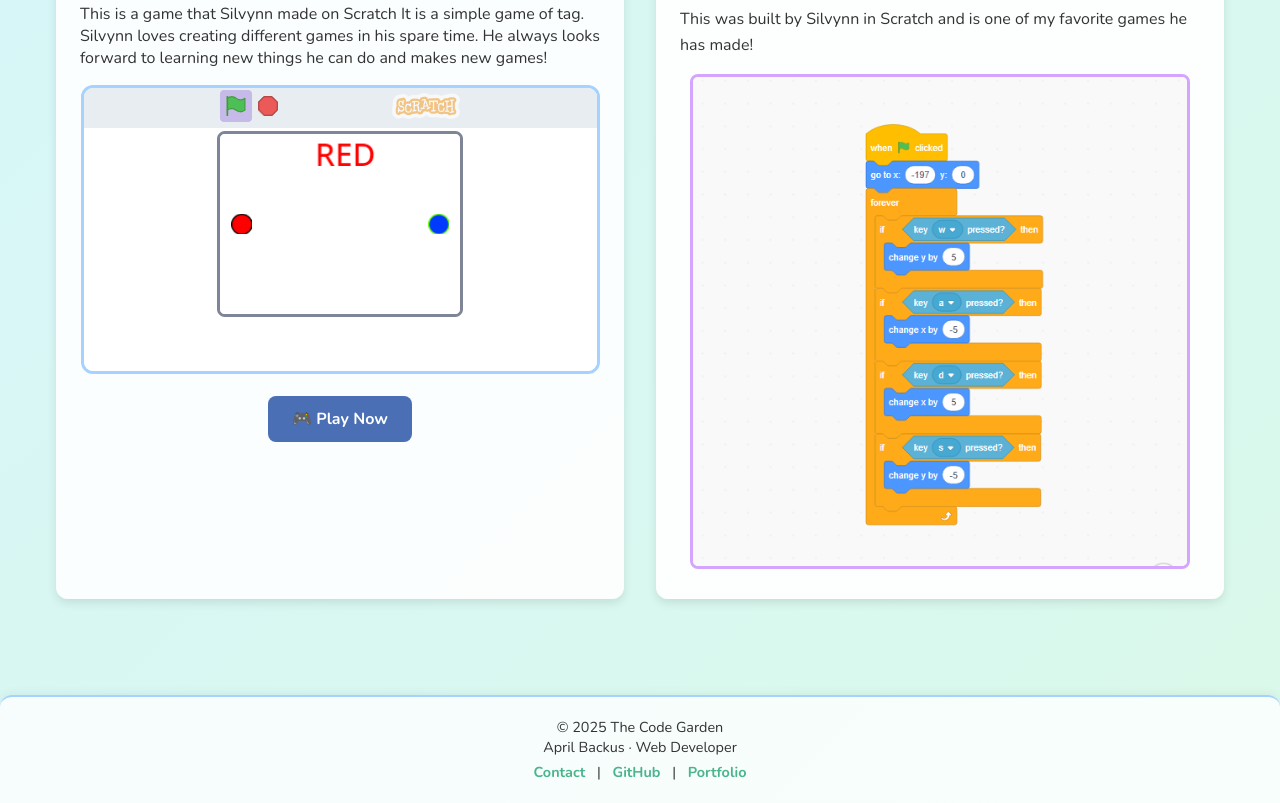
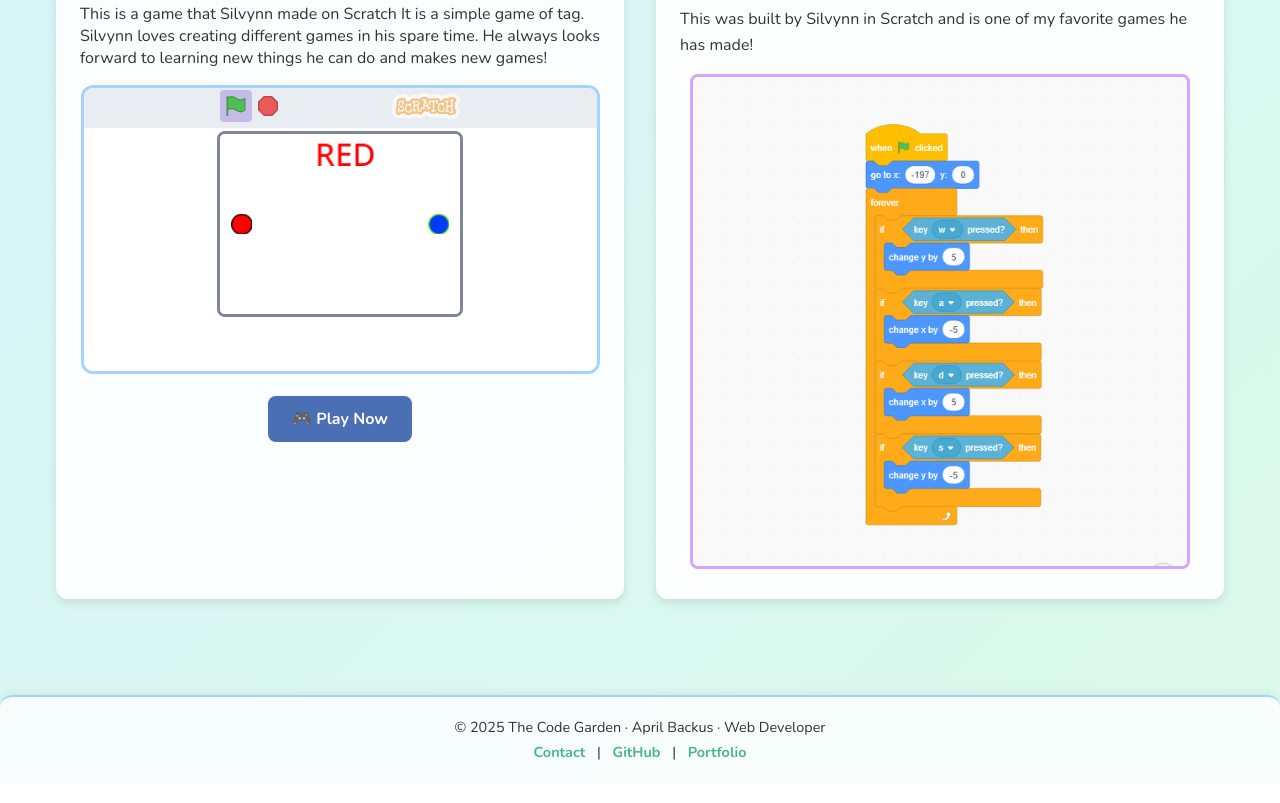
Before and after one commit to BackusA920/MommyandMeWebsite, a plain HTML site: page index.html in a window 1280 px wide. Shown: the part 1320-2123 px from the top of the page. Drawn offline with nearby package versions, Linux system fonts and the light colour scheme.

Commit message:
Footer Fix

```diff
--- a/index.html
+++ b/index.html
@@ -76,7 +76,7 @@
 
   <footer class="site-footer">
 
-  <p>© 2025 The Code Garden <br> April Backus · Web Developer</p>
+  <p>© 2025 The Code Garden · April Backus · Web Developer</p>
   <p>
     <a href="mailto:seren.studios@gmail.com">Contact</a> |
     <a href="https://github.com/BackusA920" target="_blank">GitHub</a> |
```
Also changed, not shown: adventures.html (+1 -1 lines), favorite-things.html (+1 -1 lines), style.css (+4 -4 lines).
